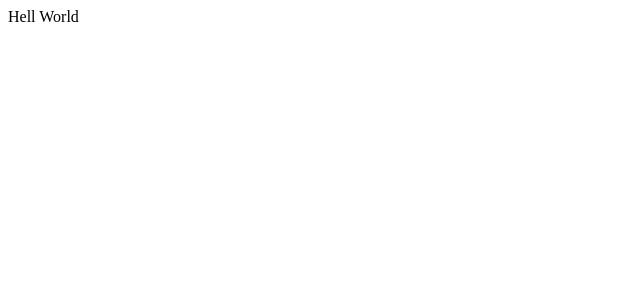
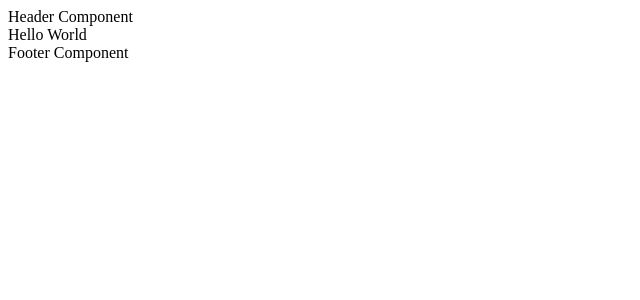
Before and after one commit to zpheesaker/finalJS, a React (Create React App) app in the folder final/: page / in a window 1280 px wide. Shown: the top 300 px of the page, without its empty margins (0-640 px from the left). Built offline with nearby package versions, Linux system fonts and the light colour scheme.

Commit message:
skeleton

```diff
--- a/final/src/App.js
+++ b/final/src/App.js
@@ -1,5 +1,5 @@
 import React from 'react'
-import Main from './components/bodyComp'
+import Main from './components/mainComp'
 
 function App() {
   return (
--- a/final/src/components/bodyComp.js
+++ /dev/null
@@ -1,9 +0,0 @@
-import React from 'react'
-
-function Main (){
-    return(
-        <div>Hell World</div>
-    )
-}
-
-export default Main;
--- a/final/src/components/footerComp.js
+++ b/final/src/components/footerComp.js
@@ -0,0 +1,9 @@
+import React from 'react'
+
+function Footer() {
+    return (
+        <div>Footer Component</div>
+    )
+}
+
+export default Footer;
--- a/final/src/components/headerComp.js
+++ b/final/src/components/headerComp.js
@@ -0,0 +1,9 @@
+import React from 'react'
+
+function Header(){
+    return(
+        <div>Header Component</div>
+    )
+}
+
+export default Header;
--- /dev/null
+++ b/final/src/components/mainComp.js
@@ -0,0 +1,16 @@
+import React from 'react'
+import Header from './headerComp';
+import Footer from './footerComp';
+
+function Main (){
+    return(
+        <React.Fragment>
+            <Header />
+            <div>Hello World</div>
+            <Footer />
+        </React.Fragment>
+
+    )
+}
+
+export default Main;
```
Also changed, not shown: final/src/components/adventureComp.js (added), final/src/components/familyComp.js (added), final/src/components/homeComp.js (added).
